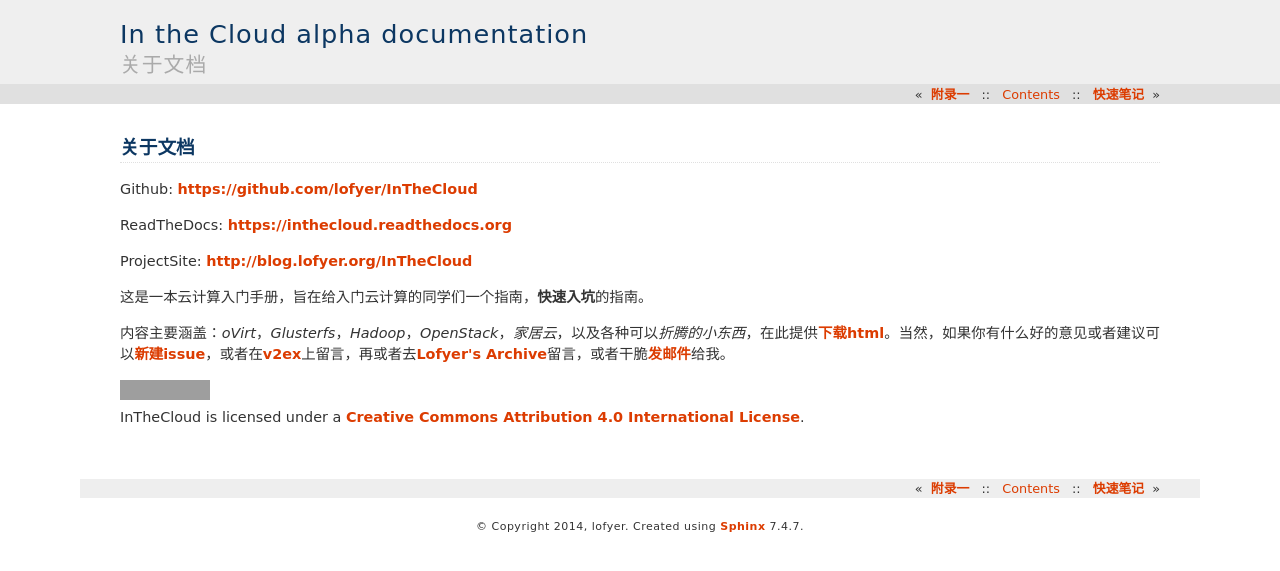
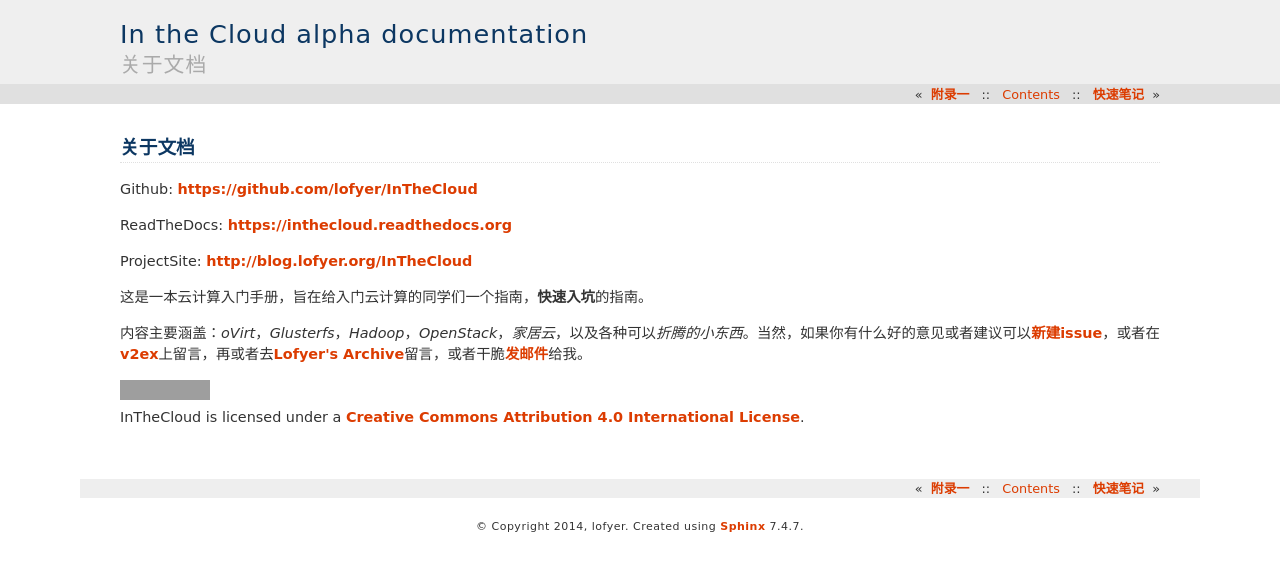
Before and after one commit to lofyer/InTheCloud, a Sphinx documentation site: the page built from source/posts/about.rst, in a window 1280 px wide. Shown: the top 571 px of the page. Built offline with Sphinx 7.4.7, drawn with Linux system fonts in a browser that asks for light colours; formulas are drawn with MathJax 3; grey boxes are pictures that could not be loaded.

Commit message:
删除html下载

```diff
--- a/source/posts/about.rst
+++ b/source/posts/about.rst
@@ -12,6 +12,6 @@
 
     <embed>
     <p>这是一本云计算入门手册，旨在给入门云计算的同学们一个指南，<strong>快速入坑</strong>的指南。</p>
-    <p>内容主要涵盖：<em>oVirt</em>，<em>Glusterfs</em>，<em>Hadoop</em>，<em>OpenStack</em>，<em>家居云</em>，以及各种可以<em>折腾的小东西</em>，在此提供<a name="view-on-line" href="build.zip">下载html</a>。当然，如果你有什么好的意见或者建议可以<a name="click-issue" href="https://github.com/lofyer/InTheCloud/issues">新建issue</a>，或者在<a name="v2ex" href="http://www.v2ex.com/t/123647">v2ex</a>上留言，再或者去<a name="blog" href="http://blog.lofyer.org">Lofyer's Archive</a>留言，或者干脆<a name="email" href="mailto:lofyer@gmail.com">发邮件</a>给我。</p>
+    <p>内容主要涵盖：<em>oVirt</em>，<em>Glusterfs</em>，<em>Hadoop</em>，<em>OpenStack</em>，<em>家居云</em>，以及各种可以<em>折腾的小东西</em>。当然，如果你有什么好的意见或者建议可以<a name="click-issue" href="https://github.com/lofyer/InTheCloud/issues">新建issue</a>，或者在<a name="v2ex" href="http://www.v2ex.com/t/123647">v2ex</a>上留言，再或者去<a name="blog" href="http://blog.lofyer.org">Lofyer's Archive</a>留言，或者干脆<a name="email" href="mailto:lofyer@gmail.com">发邮件</a>给我。</p>
     <a rel="license" href="http://creativecommons.org/licenses/by/4.0/"><img alt="Creative Commons License" style="border-width:0" src="https://i.creativecommons.org/l/by/4.0/88x31.png" /></a><br /><span xmlns:dct="http://purl.org/dc/terms/" property="dct:title">InTheCloud</span> is licensed under a <a rel="license" href="http://creativecommons.org/licenses/by/4.0/">Creative Commons Attribution 4.0 International License</a>.
     </embed>
```
